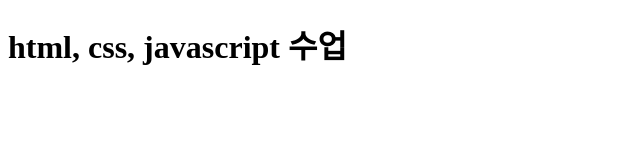
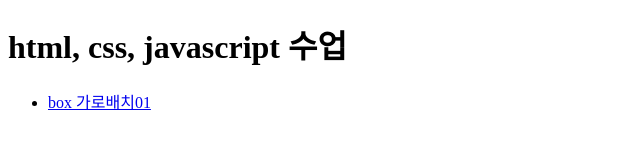
Before and after one commit to lee21423/basic001, a plain HTML site: page index.html in a window 1280 px wide. Shown: the whole page, without its empty margins (0-640 px from the left). Drawn offline with Linux system fonts and the light colour scheme.

Commit message:
Add files via upload

```diff
--- a/index.html
+++ b/index.html
@@ -9,6 +9,13 @@
 
 <body>
     <h1>html, css, javascript 수업</h1>
+
+    <ul>
+        <li>
+            <a href="./01_box01.html" target="_blank">box 가로배치01</a>
+        </li>
+    </ul>
+
 </body>
 
 </html>
```
